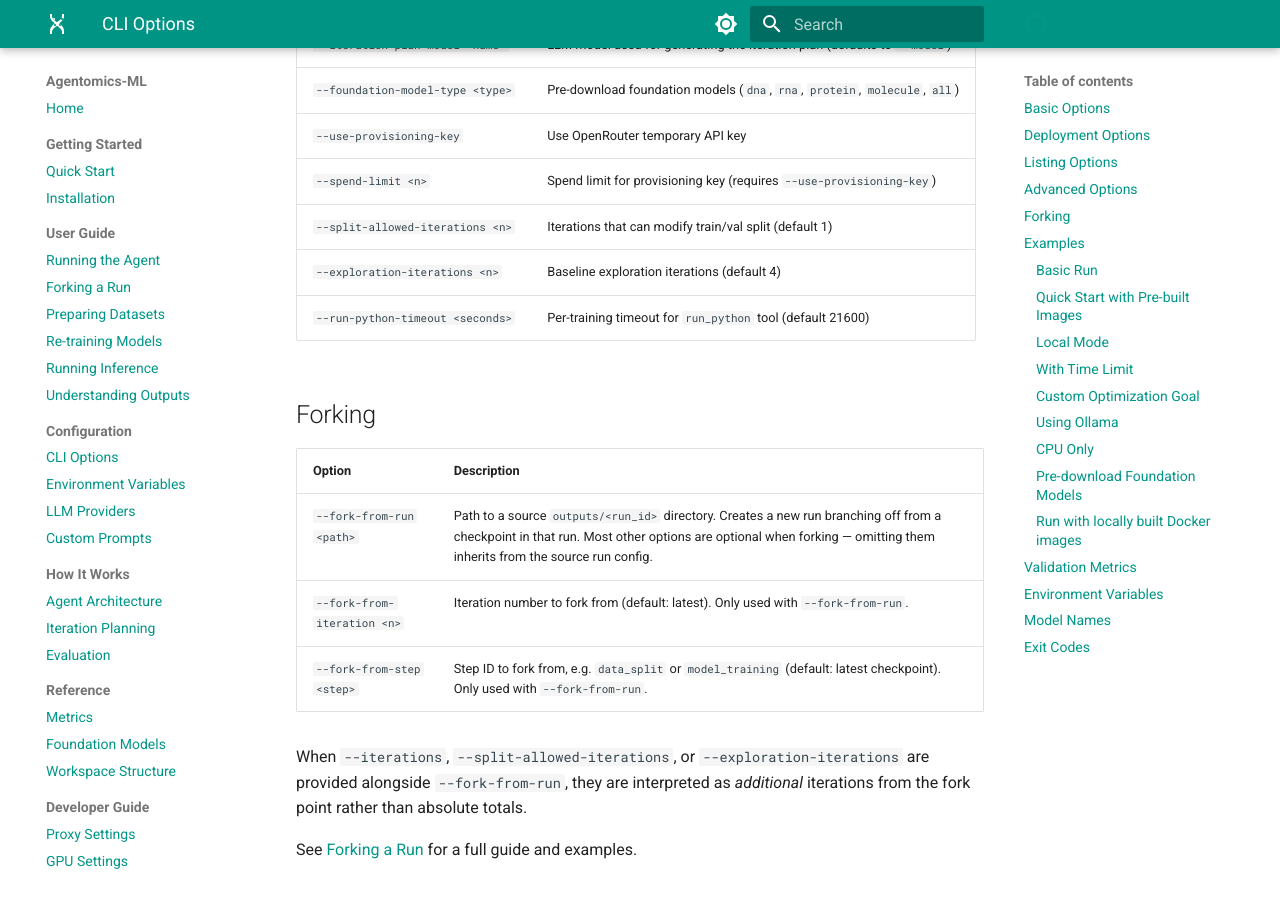
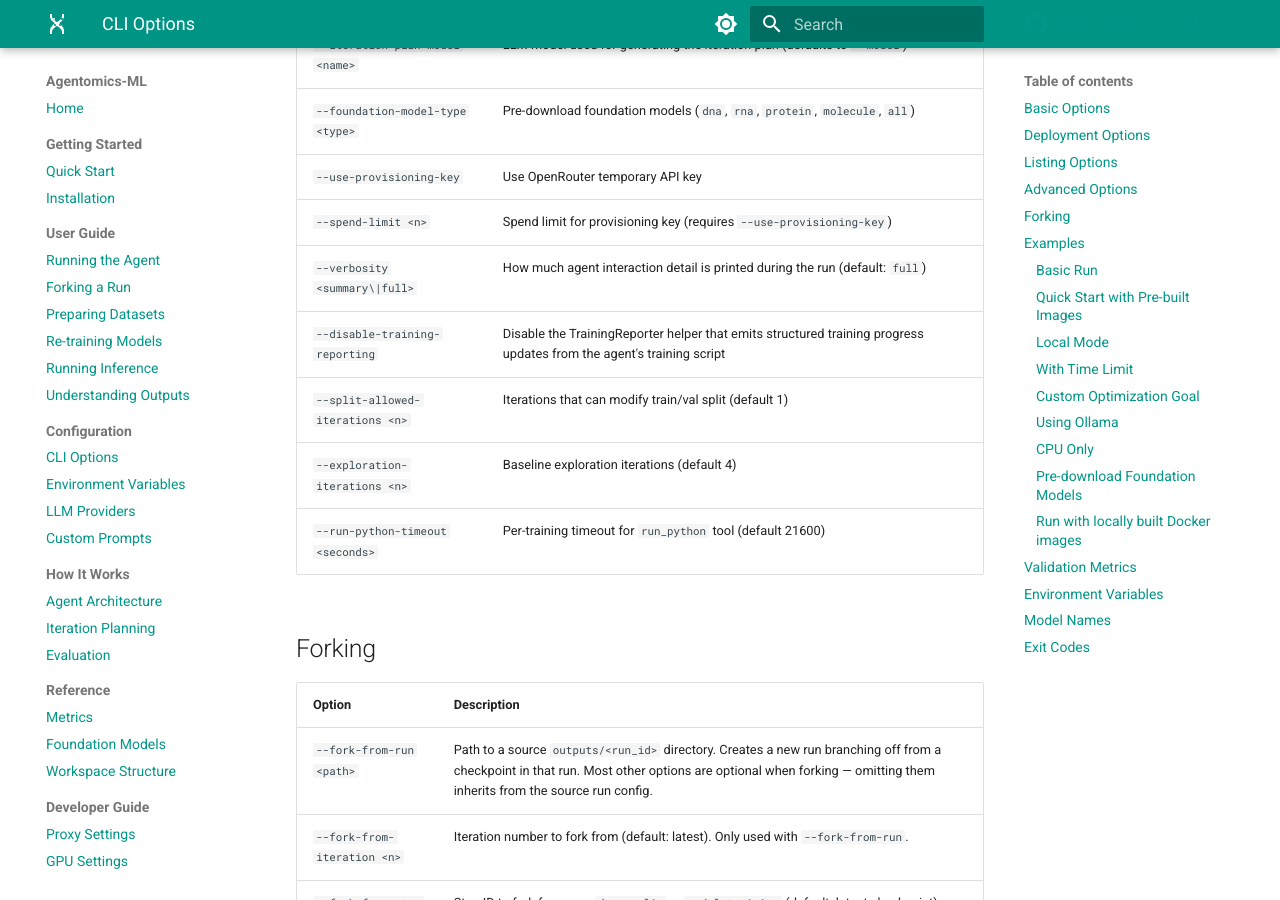
Before and after one commit to BioGeMT/agentomics-ml, an MkDocs documentation site: the page built from docs/configuration/cli-options.md, in a window 1280 px wide and 900 px high, scrolled down 1605 px. Built offline with MkDocs 1.6.1 and Material for MkDocs 9.7.7, drawn with Linux system fonts in a browser that asks for light colours; comment, search, counter and statistics services are not loaded.

Commit message:
Update docs

```diff
--- a/docs/configuration/cli-options.md
+++ b/docs/configuration/cli-options.md
@@ -42,6 +42,8 @@ The run stops when either the iteration count is reached or the timeout expires.
 | `--foundation-model-type <type>` | Pre-download foundation models (`dna`, `rna`, `protein`, `molecule`, `all`) |
 | `--use-provisioning-key` | Use OpenRouter temporary API key |
 | `--spend-limit <n>` | Spend limit for provisioning key (requires `--use-provisioning-key`) |
+| `--verbosity <summary\|full>` | How much agent interaction detail is printed during the run (default: `full`) |
+| `--disable-training-reporting` | Disable the TrainingReporter helper that emits structured training progress updates from the agent's training script |
 | `--split-allowed-iterations <n>` | Iterations that can modify train/val split (default 1) |
 | `--exploration-iterations <n>` | Baseline exploration iterations (default 4) |
 | `--run-python-timeout <seconds>` | Per-training timeout for `run_python` tool (default 21600) |
```
